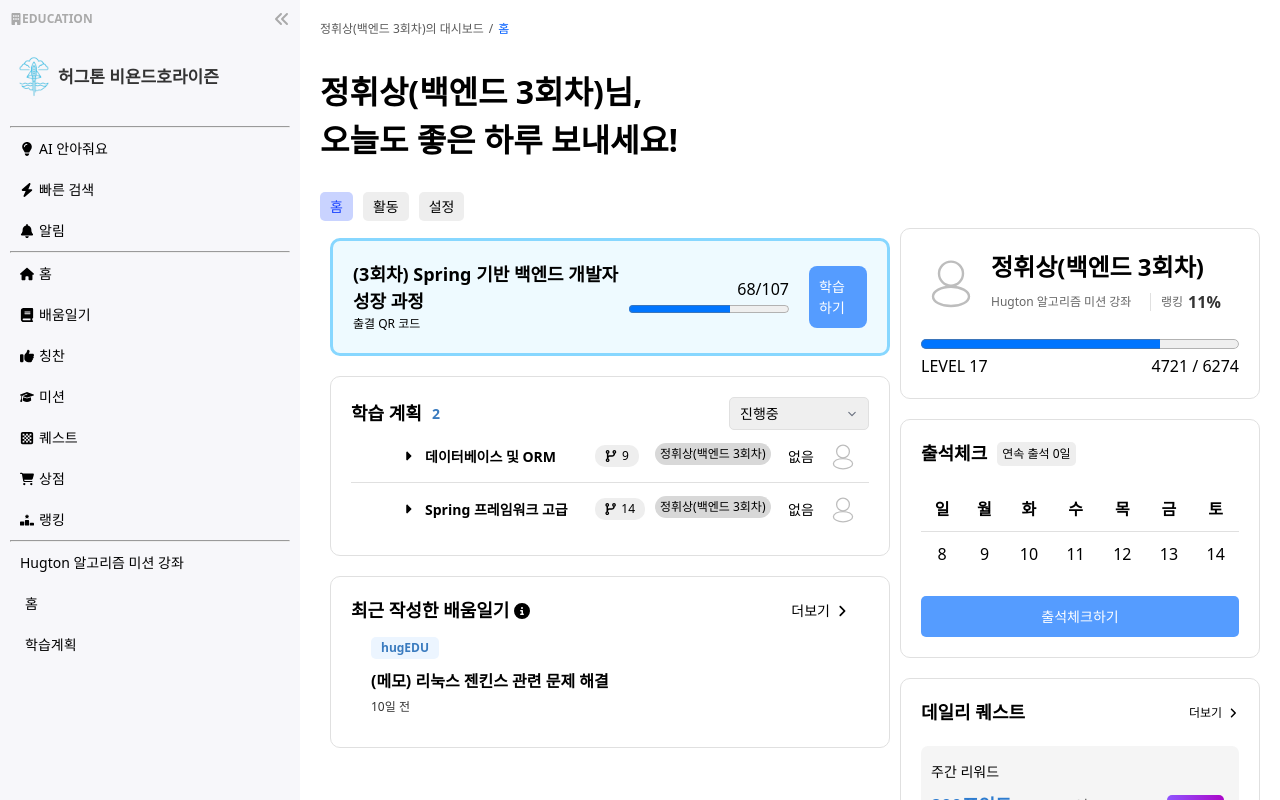
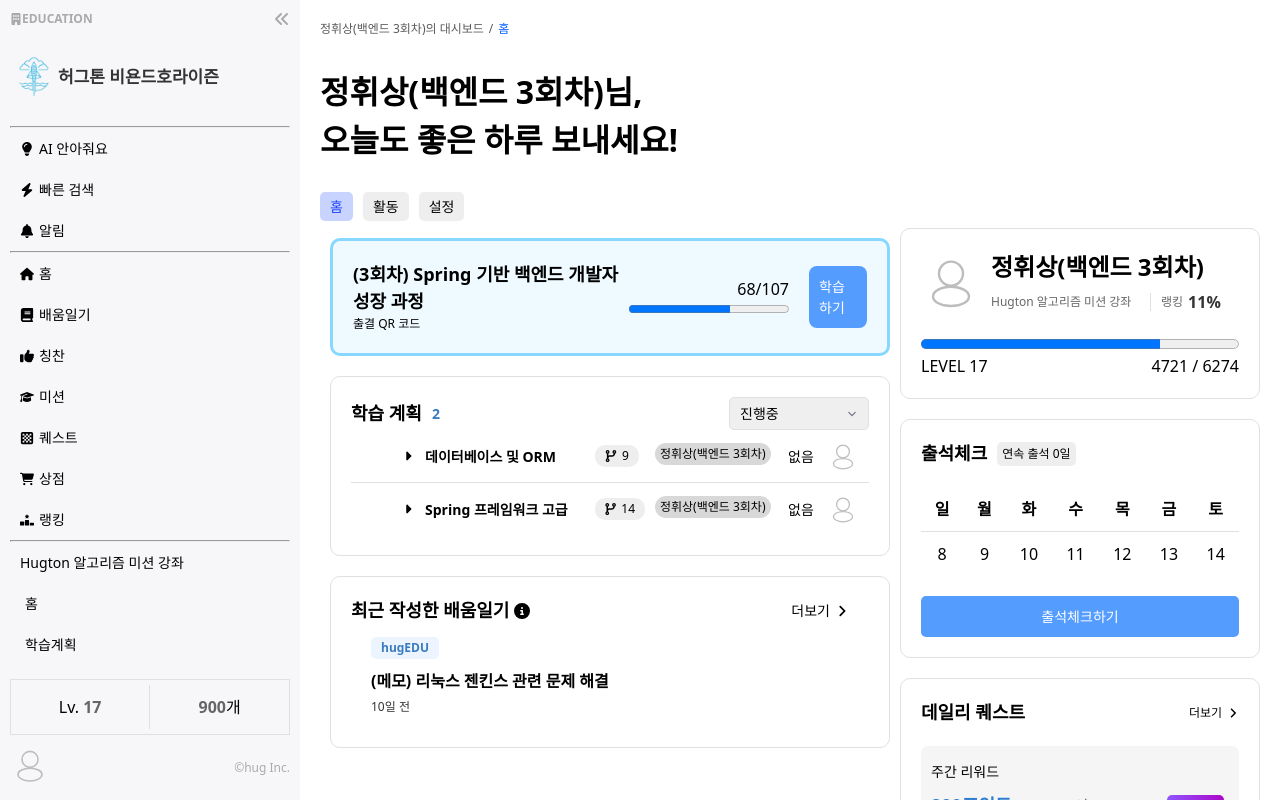
Before and after one commit to Please-Hug/Please-Hug_FrontEnd, a React (Vite) app: page /dashboard in a window 1280 px wide. Shown: the top 800 px of the page. Built offline with nearby package versions, Linux system fonts and the light colour scheme.

Commit message:
feat: 사용자 정보를 하단에 고정하여 접근성 개선
사이드바에서 사용자 정보 섹션을 항상 하단에 표시되도록 고정하여
스크롤 시에도 사용자가 쉽게 접근할 수 있도록 개선

배경색을 추가하여 다른 콘텐츠와 시각적으로 구분

```diff
--- a/src/components/common/Sidebar/Sidebar.module.scss
+++ b/src/components/common/Sidebar/Sidebar.module.scss
@@ -86,6 +86,9 @@
   .userInfo {
     display: flex;
     flex-direction: column;
+    position: sticky;
+    bottom: 0;
+    background-color: #f7f7fa;
 
     .userStats {
       display: flex;
```
